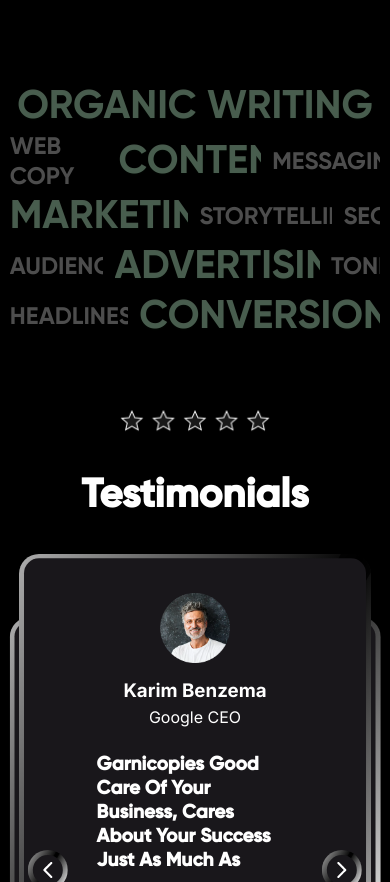
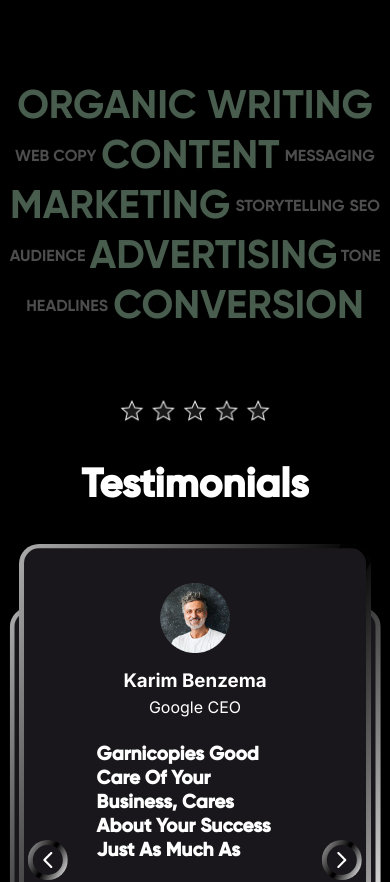
Before and after one commit to OlaoreFouad/garnicopies-frontend, a Next.js app in the folder garnicopes/: page /about in a window 390 px wide. Shown: the part 1840-2722 px from the top of the page. Built offline with nearby package versions, Linux system fonts and the light colour scheme.

Commit message:
feat: working on the responsiveness of the strengths section

```diff
--- a/garnicopes/app/landing_page/_landing.scss
+++ b/garnicopes/app/landing_page/_landing.scss
@@ -676,9 +676,14 @@
     @media screen and (max-width: 550px) {
       gap: 0.7em;
     }
+    @media screen and (max-width: 430px) {
+      gap: 0.4em;
+    }
+    @media screen and (max-width: 390px) {
+      gap: 5px;
+    }
     color: #ffffff4d;
     p {
-      // text-border: 2px solid white;
       margin: auto 0px;
       font-size: 4em;
       @media screen and (max-width: 1320px) {
@@ -694,7 +699,10 @@
         font-size: 1.5em;
       }
       @media screen and (max-width: 550px) {
-        font-size: 1.5em;
+        font-size: 1.2em;
+      }
+      @media screen and (max-width: 430px) {
+        font-size: 1em;
       }
       @media screen and (max-width: 320px) {
         font-size: 0.8em;
@@ -724,8 +732,8 @@
         @media screen and (max-width: 550px) {
           font-size: 2.5em;
         }
-        @media screen and (max-width: 320px) {
-          font-size: em;
+        @media screen and (max-width: 378px) {
+          font-size: 2gem;
         }
         // animation: glowUp 1.5s infinite;
 
--- a/garnicopes/app/styles/styles.css
+++ b/garnicopes/app/styles/styles.css
@@ -910,6 +910,16 @@ footer ul li a:hover {
     gap: 0.7em;
   }
 }
+@media screen and (max-width: 430px) {
+  .strength__descriptions {
+    gap: 0.4em;
+  }
+}
+@media screen and (max-width: 390px) {
+  .strength__descriptions {
+    gap: 5px;
+  }
+}
 .strength__descriptions p {
   margin: auto 0px;
   font-size: 4em;
@@ -939,7 +949,12 @@ footer ul li a:hover {
 }
 @media screen and (max-width: 550px) {
   .strength__descriptions p {
-    font-size: 1.5em;
+    font-size: 1.2em;
+  }
+}
+@media screen and (max-width: 430px) {
+  .strength__descriptions p {
+    font-size: 1em;
   }
 }
 @media screen and (max-width: 320px) {
@@ -980,9 +995,9 @@ footer ul li a:hover {
     font-size: 2.5em;
   }
 }
-@media screen and (max-width: 320px) {
+@media screen and (max-width: 378px) {
   .strength__descriptions p.bold {
-    font-size: em;
+    font-size: 2gem;
   }
 }
 .strength__descriptions p.bold.one {
```
Also changed, not shown: 1 other file (tests, documents, lock files or other folders).
